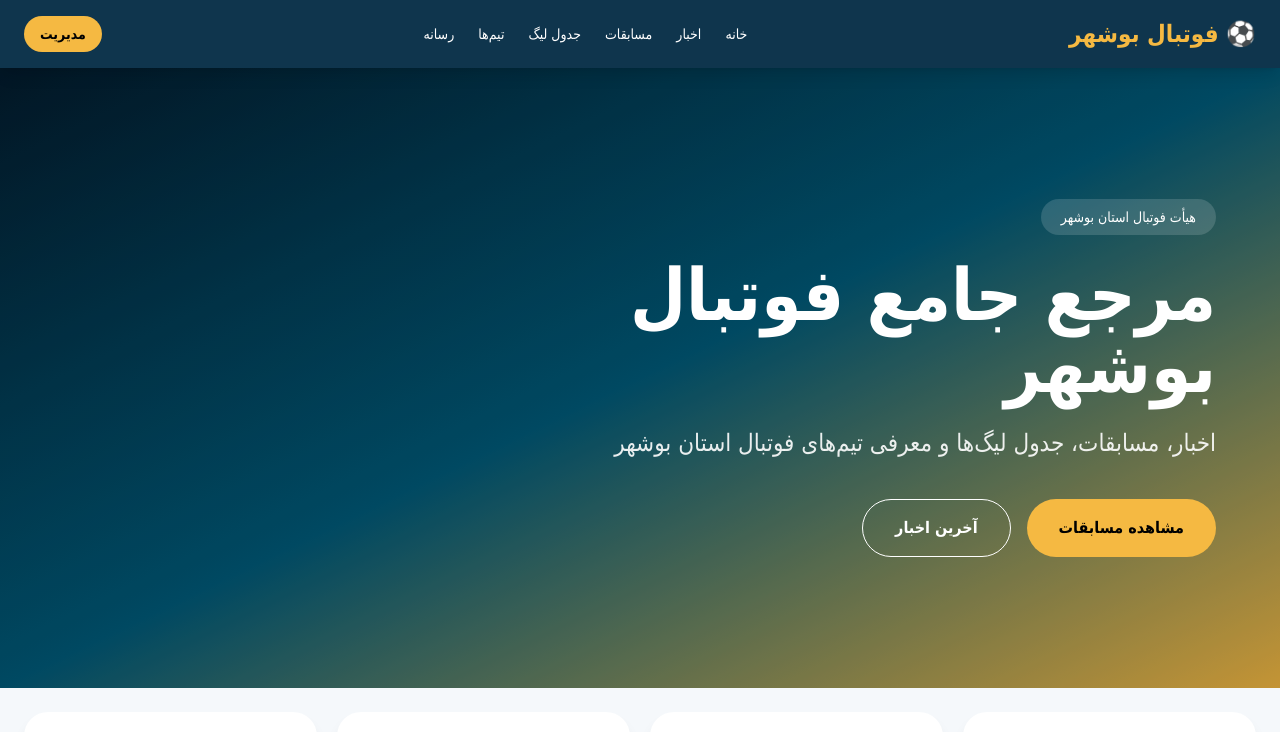
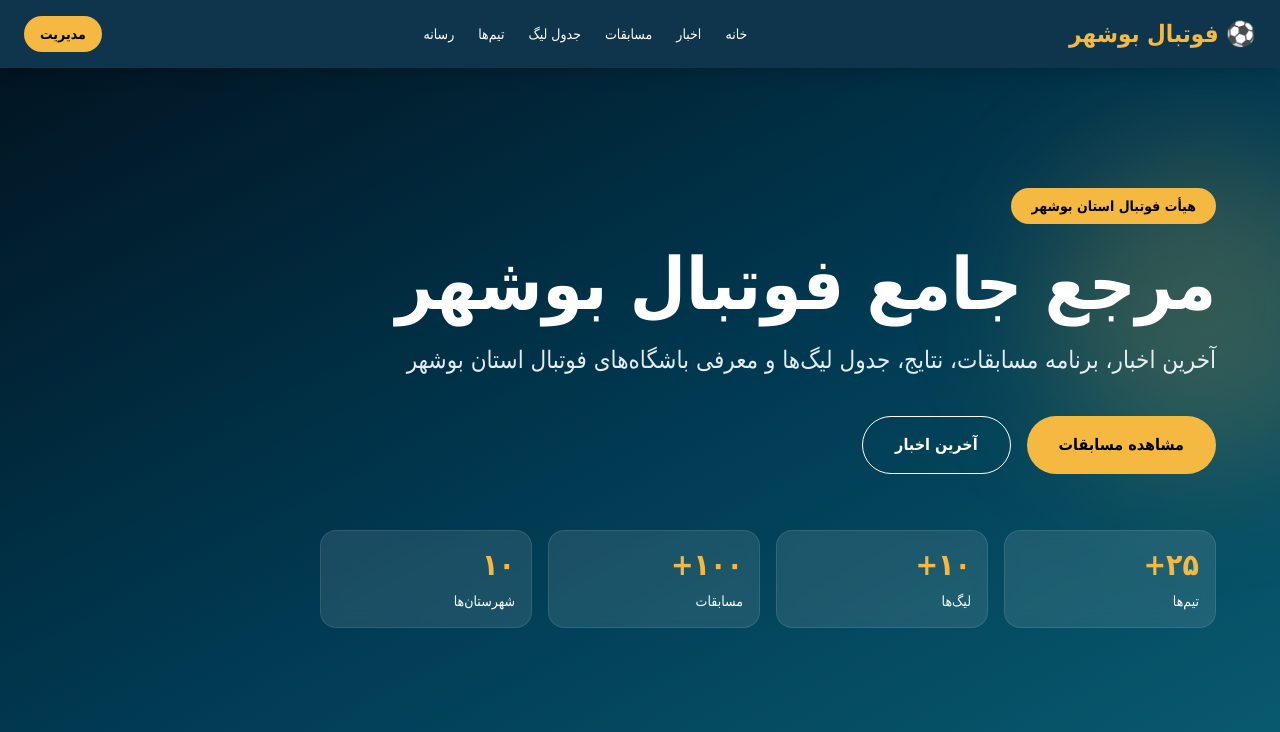
Before and after one commit to mdarzand0315-sys/football-bushehr-v2, a Next.js app: page / in a window 1280 px wide. Shown: the top 732 px of the page. Built offline with nearby package versions, Linux system fonts and the light colour scheme.

Commit message:
Upgrade hero section with football stats and modern layout

```diff
--- a/components/HeroSection.tsx
+++ b/components/HeroSection.tsx
@@ -1,11 +1,11 @@
 export default function HeroSection() {
   return (
-    <section className="relative min-h-[620px] flex items-center overflow-hidden bg-gradient-to-br from-[#021B2D] via-[#005B7A] to-[#F5B942] text-white">
-      <div className="absolute inset-0 bg-black/20" />
-
+    <section className="relative min-h-[680px] flex items-center overflow-hidden bg-gradient-to-br from-[#021B2D] via-[#004B6B] to-[#0B7894] text-white">
+      <div className="absolute inset-0 bg-black/25" />
+      <div className="absolute -right-20 top-20 h-80 w-80 rounded-full bg-[#F5B942]/20 blur-3xl" />
       <div className="relative z-10 container mx-auto px-6 text-right">
-        <div className="max-w-3xl">
-          <span className="inline-block rounded-full bg-white/15 px-5 py-2 text-sm mb-6">
+        <div className="max-w-4xl">
+          <span className="inline-block rounded-full bg-[#F5B942] text-black px-5 py-2 text-sm font-bold mb-6">
             هیأت فوتبال استان بوشهر
           </span>
 
@@ -13,8 +13,8 @@ export default function HeroSection() {
             مرجع جامع فوتبال بوشهر
           </h1>
 
-          <p className="mt-6 text-xl md:text-2xl text-white/90">
-            اخبار، مسابقات، جدول لیگ‌ها و معرفی تیم‌های فوتبال استان بوشهر
+          <p className="mt-6 text-xl md:text-2xl text-white/90 leading-10">
+            آخرین اخبار، برنامه مسابقات، نتایج، جدول لیگ‌ها و معرفی باشگاه‌های فوتبال استان بوشهر
           </p>
 
           <div className="mt-10 flex gap-4 flex-wrap">
@@ -25,6 +25,20 @@ export default function HeroSection() {
               آخرین اخبار
             </button>
           </div>
+
+          <div className="grid grid-cols-2 md:grid-cols-4 gap-4 mt-14">
+            {[
+              ['تیم‌ها', '۲۵+'],
+              ['لیگ‌ها', '۱۰+'],
+              ['مسابقات', '۱۰۰+'],
+              ['شهرستان‌ها', '۱۰']
+            ].map((item) => (
+              <div key={item[0]} className="bg-white/10 backdrop-blur rounded-2xl p-4 border border-white/10">
+                <div className="text-3xl font-black text-[#F5B942]">{item[1]}</div>
+                <div className="mt-2 text-sm">{item[0]}</div>
+              </div>
+            ))}
+          </div>
         </div>
       </div>
     </section>
```
